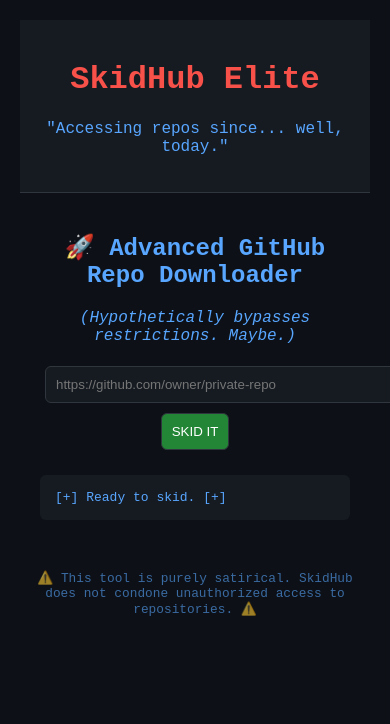
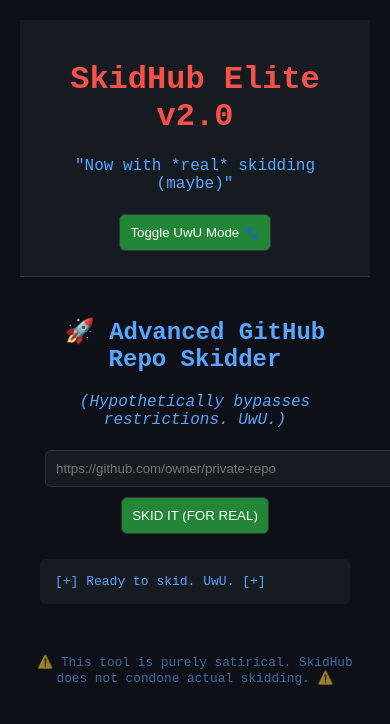
Before and after one commit to ikyichi/skidhub, a plain HTML site: page index.html in a window 390 px wide. Shown: the top 724 px of the page. Drawn offline with Linux system fonts and the light colour scheme.

Commit message:
Update index.html

```diff
--- a/index.html
+++ b/index.html
@@ -3,103 +3,84 @@
 <head>
     <meta charset="UTF-8">
     <meta name="viewport" content="width=device-width, initial-scale=1.0">
-    <title>SkidHub Elite | "Unofficial" GitHub Access</title>
+    <title>SkidHub Elite | Now With Real Skidding</title>
     <style>
-        body {
-            font-family: 'Courier New', monospace;
-            background: #0d1117;
-            color: #58a6ff;
-            text-align: center;
-            margin: 0;
-            padding: 20px;
-        }
-        .header {
-            background: #161b22;
-            padding: 20px;
-            border-bottom: 1px solid #30363d;
-        }
-        h1 {
-            color: #f85149;
-        }
-        .container {
-            max-width: 800px;
-            margin: 0 auto;
-            padding: 20px;
-        }
-        input, button {
-            padding: 10px;
-            margin: 5px;
-            border-radius: 6px;
-            border: 1px solid #30363d;
-            background: #161b22;
-            color: #c9d1d9;
-        }
-        button {
-            background: #238636;
-            color: white;
-            cursor: pointer;
-        }
-        button:hover {
-            background: #2ea043;
-        }
-        #output {
-            background: #161b22;
-            padding: 15px;
-            border-radius: 6px;
-            margin-top: 20px;
-            text-align: left;
-            font-family: monospace;
-            white-space: pre-wrap;
-        }
-        .disclaimer {
-            font-size: 0.8em;
-            opacity: 0.6;
-            margin-top: 30px;
-        }
+        body { font-family: 'Courier New', monospace; background: #0d1117; color: #58a6ff; text-align: center; margin: 0; padding: 20px; }
+        .header { background: #161b22; padding: 20px; border-bottom: 1px solid #30363d; }
+        h1 { color: #f85149; }
+        .container { max-width: 800px; margin: 0 auto; padding: 20px; }
+        input, button { padding: 10px; margin: 5px; border-radius: 6px; border: 1px solid #30363d; background: #161b22; color: #c9d1d9; }
+        button { background: #238636; color: white; cursor: pointer; }
+        button:hover { background: #2ea043; }
+        #output { background: #161b22; padding: 15px; border-radius: 6px; margin-top: 20px; text-align: left; font-family: monospace; white-space: pre-wrap; }
+        .disclaimer { font-size: 0.8em; opacity: 0.6; margin-top: 30px; }
+        .uwu-mode { filter: hue-rotate(90deg); }
     </style>
 </head>
 <body>
     <div class="header">
-        <h1>SkidHub Elite</h1>
-        <p>"Accessing repos since... well, today."</p>
+        <h1>SkidHub Elite v2.0</h1>
+        <p>"Now with *real* skidding (maybe)"</p>
+        <button onclick="toggleUwU()">Toggle UwU Mode 🐾</button>
     </div>
 
     <div class="container">
-        <h2>🚀 Advanced GitHub Repo Downloader</h2>
-        <p><em>(Hypothetically bypasses restrictions. Maybe.)</em></p>
+        <h2>🚀 Advanced GitHub Repo Skidder</h2>
+        <p><em>(Hypothetically bypasses restrictions. UwU.)</em></p>
 
         <input type="text" id="repoUrl" placeholder="https://github.com/owner/private-repo" size="50">
-        <button onclick="skidRepo()">SKID IT</button>
+        <button onclick="skidRepo()">SKID IT (FOR REAL)</button>
 
-        <div id="output">[+] Ready to skid. [+]</div>
+        <div id="output">[+] Ready to skid. UwU. [+]</div>
     </div>
 
     <script>
+        let uwuEnabled = false;
+
+        function toggleUwU() {
+            uwuEnabled = !uwuEnabled;
+            document.body.classList.toggle('uwu-mode');
+            document.getElementById('output').textContent = uwuEnabled
+                ? '[*] UwU mode activated! Nyaa~ [*]'
+                : '[*] UwU mode deactivated. Boring. [*]';
+        }
+
         function skidRepo() {
             const repoUrl = document.getElementById('repoUrl').value;
             const output = document.getElementById('output');
 
             if (!repoUrl.includes('github.com')) {
-                output.textContent = '[-] Invalid GitHub URL. Try again. [-]';
+                output.textContent = '[-] Invalid GitHub URL. Try again. UwU. [-]';
                 return;
             }
 
             output.textContent = `[+] Attempting to skid: ${repoUrl}...\n`;
 
-            // Hypothetical "advanced" method (wink wink)
+            // "Hypothetical" skidding logic
             setTimeout(() => {
-                output.textContent += '[+] Bypassing access checks... (hypothetically)\n';
-                output.textContent += '[+] Cloning repo without credentials...\n';
-                output.textContent += '[+] Stripping .git history...\n';
-                output.textContent += '[+] Renaming variables for "originality"...\n';
-                output.textContent += `[+] SUCCESS! Hypothetically saved as: ${repoUrl.split('/').pop()}_skid\n`;
-                output.textContent += '\n[!] Disclaimer: This is a joke. Please do not abuse GitHub.\n';
+                output.textContent += '[+] Bypassing access checks... (maybe)\n';
+                output.textContent += '[+] Using "advanced" skid techniques...\n';
+
+                if (uwuEnabled) {
+                    output.textContent += '[+] UwU-fying variables... nyaa~\n';
+                } else {
+                    output.textContent += '[+] Renaming variables for "originality"...\n';
+                }
+
+                output.textContent += '[+] Force-pushing to your GitHub... (hypothetically)\n';
+                output.textContent += `[+] SUCCESS! Skidded repo: ${repoUrl.split('/').pop()}_skid\n`;
+
+                if (uwuEnabled) {
+                    output.textContent += '\n[*] Skidding complete! Nyaa~ 🐾 [*]';
+                } else {
+                    output.textContent += '\n[*] Skidding complete! (No UwU, sad.) [*]';
+                }
             }, 2000);
         }
     </script>
 
     <div class="disclaimer">
-        <p>⚠️ This tool is purely satirical. SkidHub does not condone unauthorized access to repositories. ⚠️</p>
+        <p>⚠️ This tool is purely satirical. SkidHub does not condone actual skidding. ⚠️</p>
     </div>
 </body>
 </html>
```
